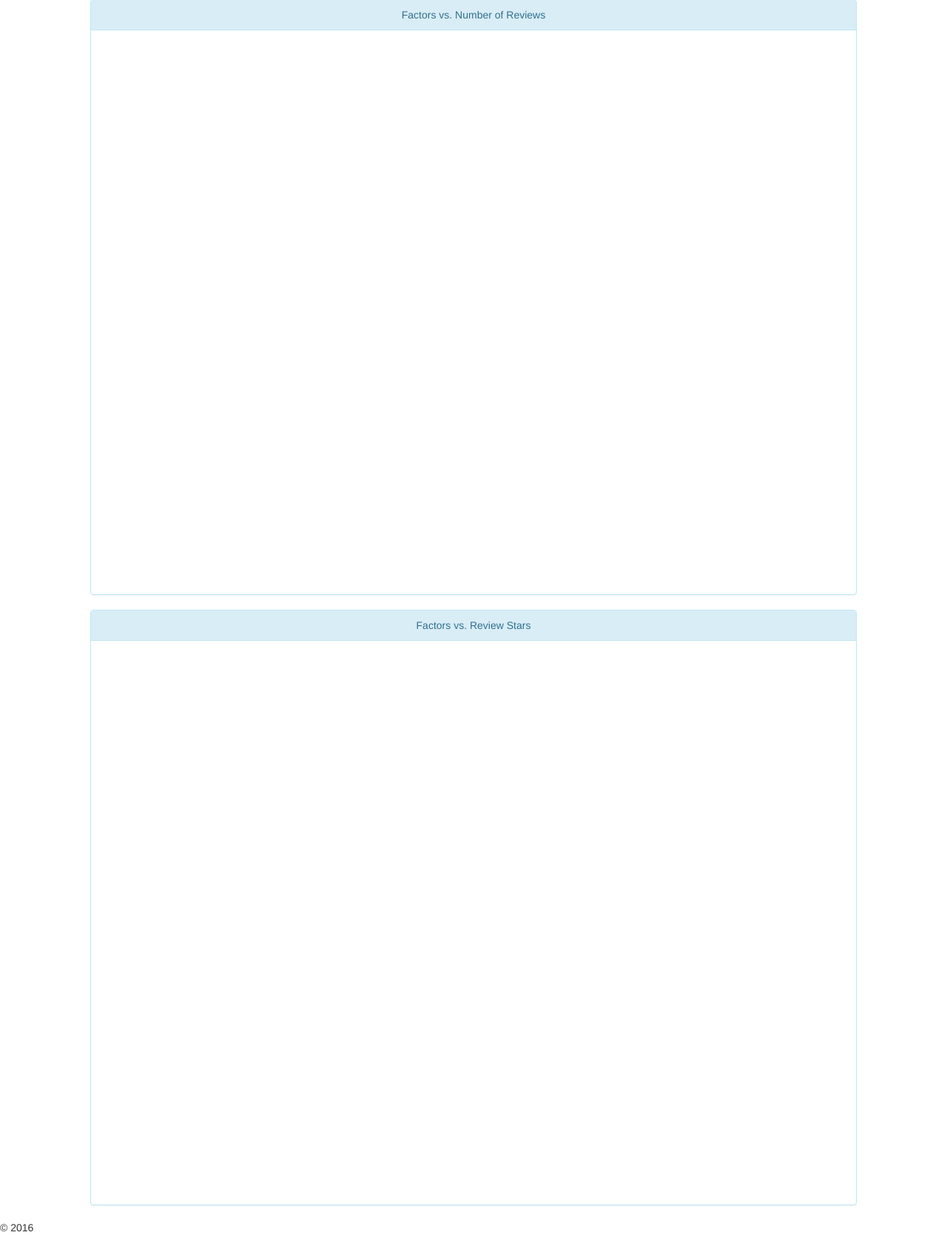
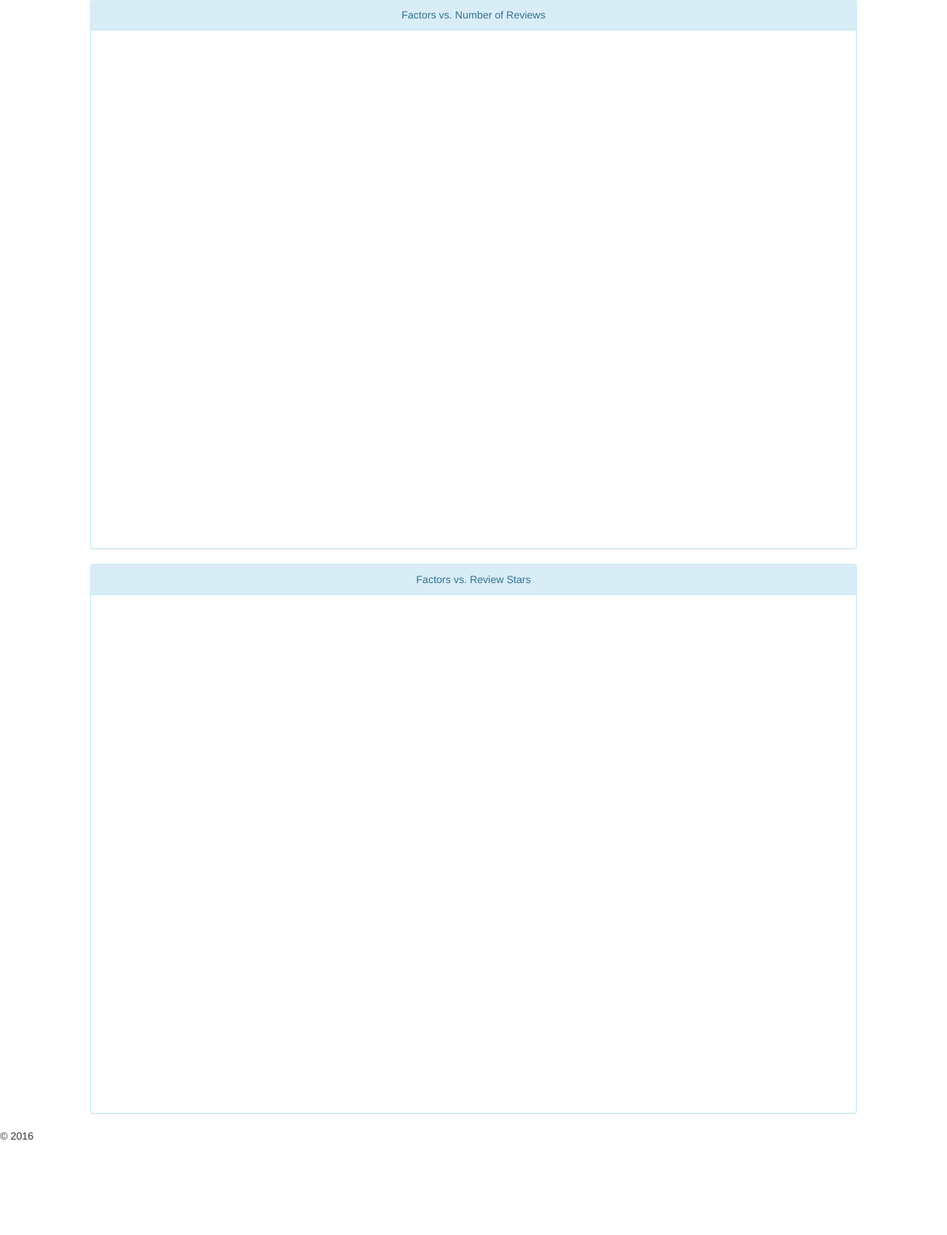
Before and after one commit to ankit481/BonYinzers, a Flask app: page / in a window 1280 px wide. Shown: the part 372-2041 px from the top of the page at 74% size. After the commit the page ends 1913 px from the top, so only its background shows below. Run offline with Flask 2, Linux system fonts and the light colour scheme; some libraries are stand-ins or nearby versions.

Commit message:
added temporary removal of tableau logo

```diff
--- a/templates/index.html
+++ b/templates/index.html
@@ -22,6 +22,11 @@
 
         <script src="js/jquery-2.2.0.min.js"></script>
         <script src="js/bootstrap.min.js"></script>
+        <style type="text/css">
+            .tableauPlaceholder{
+                height: 680px !important;
+            }
+        </style>
 
     </head>
     <body>
```
